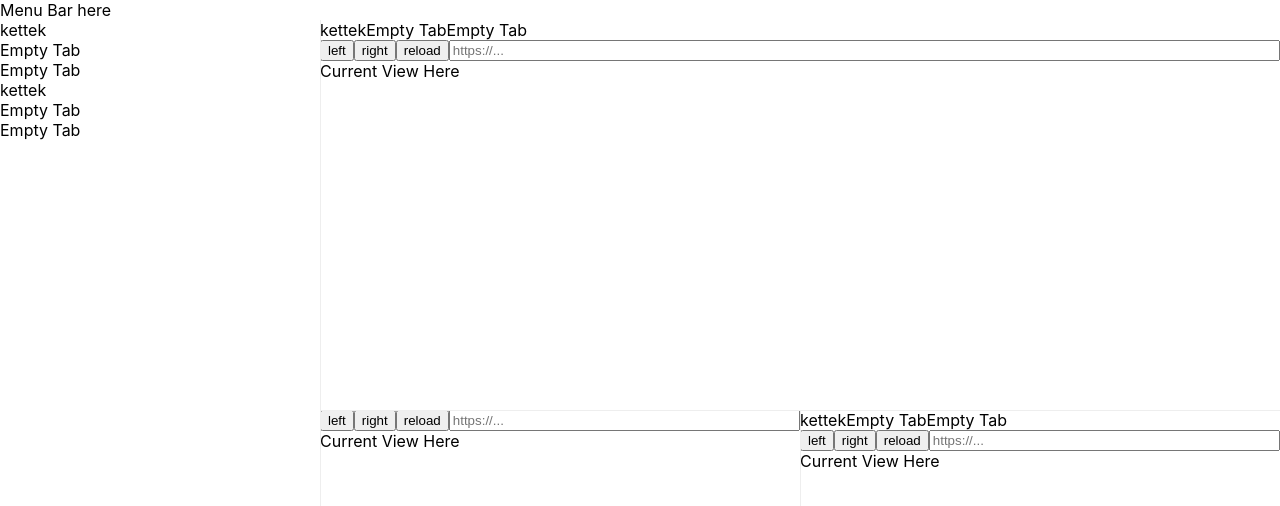
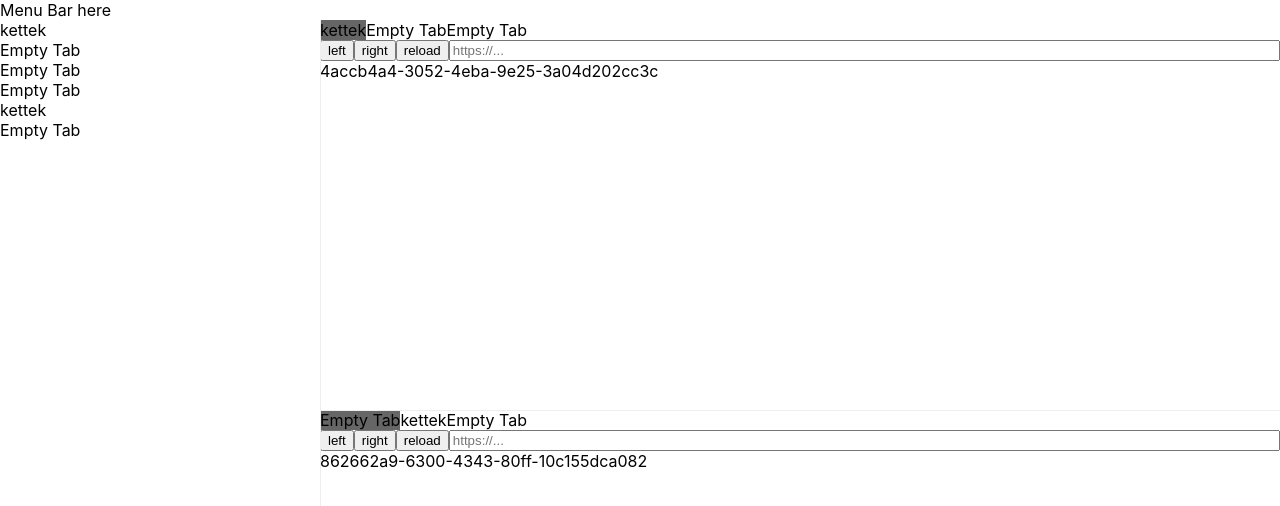
Before and after one commit to kettek/rife, a Svelte app in the folder packages/browser/: page / in a window 1280 px wide. Shown: the top 506 px of the page. Built offline with nearby package versions, Linux system fonts and the light colour scheme.

Commit message:
Add active navigator

```diff
--- a/packages/browser/src/frontend/App.svelte
+++ b/packages/browser/src/frontend/App.svelte
@@ -22,7 +22,7 @@ import SplitView from './SplitView.svelte'
     favicon: '',
   })
 
-  $navigatorStore[3].history.push({
+  $navigatorStore[4].history.push({
     location: 'https://kettek.net',
     title: 'kettek',
     favicon: '',
@@ -30,11 +30,8 @@ import SplitView from './SplitView.svelte'
 
 
   let stack = mkNavigatorStack($navigatorStore.filter((_,index)=>index<3).map(v=>v.uuid))
-  let substack = mkNavigatorStack([])
-  let substack2 = mkNavigatorStack($navigatorStore.filter((_,index)=>index>=3).map(v=>v.uuid))
+  let substack = mkNavigatorStack($navigatorStore.filter((_,index)=>index>=3).map(v=>v.uuid))
   stack.stack = substack
-  substack.stackDir = 'horizontal'
-  substack.stack = substack2
 
   stackStore.set(stack)
 
--- a/packages/browser/src/frontend/NavigationView.svelte
+++ b/packages/browser/src/frontend/NavigationView.svelte
@@ -1,9 +1,11 @@
 <script lang='ts'>
 import type { NavigatorStack } from './interfaces/Stack';
+import { navigatorStore } from './stores/navigators';
 
   import { dragCount } from './stores/tabs'
 
   export let stack: NavigatorStack
+  $: activeNavigator = $navigatorStore.find(v=>v.uuid===stack.activeNavigatorUUID)
 
   function handleDragEnter(e: DragEvent) {
   }
@@ -39,7 +41,11 @@ import type { NavigatorStack } from './interfaces/Stack';
     <input type='search' placeholder='https://...'/>
   </nav>
   <article>
-    Current View Here
+    {#if activeNavigator}
+      {activeNavigator.uuid}
+    {:else}
+      no active navigator
+    {/if}
   </article>
 </main>
 
--- a/packages/browser/src/frontend/StackView.svelte
+++ b/packages/browser/src/frontend/StackView.svelte
@@ -7,7 +7,7 @@
 </script>
 
 <section>
-  <TabsView horizontal slot='a' bind:uuids={stack.navigatorUUIDs}></TabsView>
+  <TabsView horizontal slot='a' bind:uuids={stack.navigatorUUIDs} bind:activeUUID={stack.activeNavigatorUUID}></TabsView>
   <NavigationView slot='b' bind:stack={stack}></NavigationView>
 </section>
 
--- a/packages/browser/src/frontend/TabsView.svelte
+++ b/packages/browser/src/frontend/TabsView.svelte
@@ -2,6 +2,7 @@
   import { navigatorStore } from './stores/navigators'
 
   export let uuids: string[]
+  export let activeUUID: string
   export let horizontal: boolean = false
   import { dragCount } from './stores/tabs'
 
@@ -61,6 +62,9 @@
       $dragCount++
     }
   }
+  function handleTabClick(e: MouseEvent) {
+    activeUUID = e.target.dataset.tabuuid
+  }
 </script>
 
 <main
@@ -77,6 +81,8 @@
       on:dragstart={handleDragStart}
       on:dragend={handleDragEnd}
       on:drop={handleTabDrop}
+      on:click={handleTabClick}
+      class:active={activeUUID===navigator.uuid}
     >
       {navigator.history.length? navigator.history[navigator.activeHistoryPosition].title : 'Empty Tab'}
     </div>
@@ -96,4 +102,7 @@
     white-space: nowrap;
     text-overflow: ellipsis;
   }
+  div.active {
+    background: #666;
+  }
 </style>
--- a/packages/browser/src/frontend/interfaces/Stack.ts
+++ b/packages/browser/src/frontend/interfaces/Stack.ts
@@ -3,6 +3,7 @@ import { v4 } from 'uuid'
 export interface NavigatorStack {
   uuid: string
   navigatorUUIDs: string[]
+  activeNavigatorUUID: string
   stackDir: 'vertical' | 'horizontal'
   stackPos: number
   stack: NavigatorStack | undefined
@@ -12,6 +13,7 @@ export function mkNavigatorStack(navigatorUUIDs: string[]): NavigatorStack {
   return {
     uuid: v4(),
     navigatorUUIDs,
+    activeNavigatorUUID: navigatorUUIDs[0]||'',
     stackDir: 'vertical',
     stackPos: 50,
     stack: undefined
```
